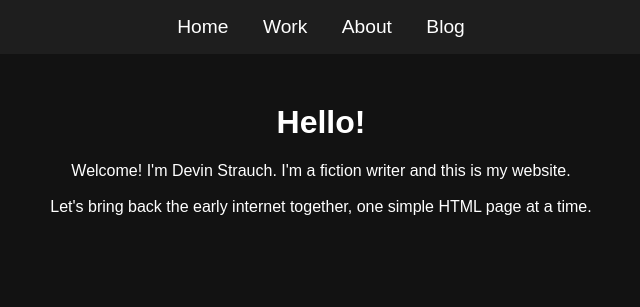
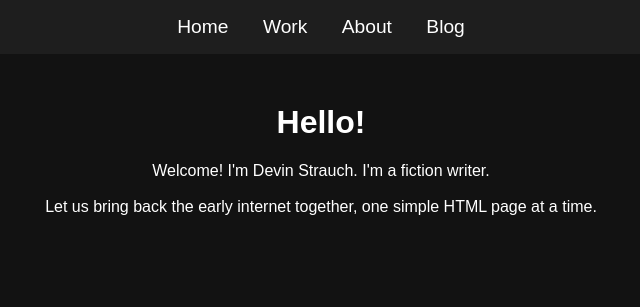
Before and after one commit to devinstrauch/devinstrauch.github.io, a plain HTML site: page index.html in a window 1280 px wide. Shown: the whole page, without its empty margins (319-959 px from the left). Drawn offline with Linux system fonts and the light colour scheme.

Commit message:
Update index.html

```diff
--- a/index.html
+++ b/index.html
@@ -17,7 +17,9 @@
     </header>
     <main>
         <h1>Hello!</h1>
-        <p>Welcome! I'm Devin Strauch. I'm a fiction writer and this is my website. <br> <br> Let's bring back the early internet together, one simple HTML page at a time.</p>
+        <p>Welcome! I'm Devin Strauch. I'm a fiction writer.
+		<br> <br>
+		Let us bring back the early internet together, one simple HTML page at a time.</p>
 		<br> <br> <br> <br>
     </main>
 </body>
```
